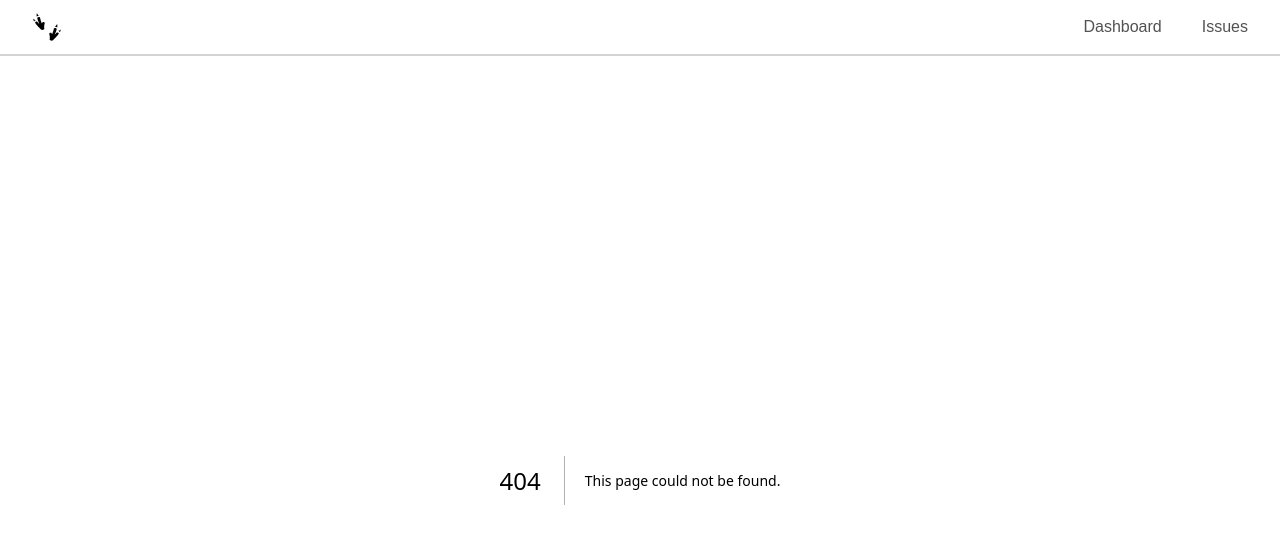
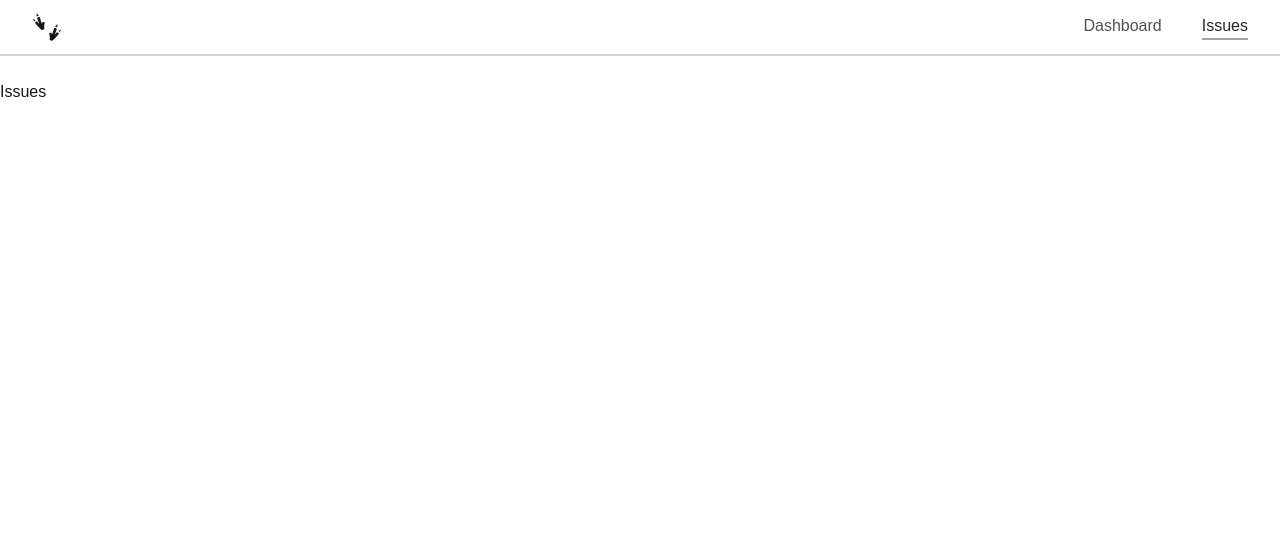
Before and after one commit to Priyanshu090803/issue-trracker, a Next.js app: page /issues in a window 1280 px wide. Before the commit this address had no page. Shown: the top 544 px of the page. Built offline with nearby package versions, Linux system fonts and the light colour scheme.

Commit message:
Style active link in navbar

```diff
--- /dev/null
+++ b/app/issues/page.tsx
@@ -0,0 +1,9 @@
+import React from 'react'
+
+const Issues = () => {
+  return (
+    <div>Issues</div>
+  )
+}
+
+export default Issues
--- a/components/Navbar.tsx
+++ b/components/Navbar.tsx
@@ -1,7 +1,11 @@
+"use client"
+import classNames from 'classnames'
 import Link from 'next/link'
+import { usePathname } from 'next/navigation'
 import { GiVelociraptorTracks } from 'react-icons/gi'
 
 const Navbar = () => {
+    const currentPath = usePathname()
     const links =[
         {label:"Dashboard",href:"/"},
         {label:"Issues",href:"/issues"}
@@ -12,7 +16,11 @@ const Navbar = () => {
         <ul className=' flex gap-10'>
             {
                 links.map((item)=><Link
-                className=' text-neutral-600 hover:text-neutral-900 transition-colors'
+                className={classNames({
+                    "text-neutral-800 border-b-2 border-b-neutral-400":item.href===currentPath,
+                    "text-neutral-600":item.href!==currentPath,
+                    "hover:text-neutral-900 transition-colors":true
+                })}
                 href={`${item.href}`} key={item.label}>{item.label}</Link>)
             }
         </ul>
--- a/package.json
+++ b/package.json
@@ -9,6 +9,7 @@
     "lint": "next lint"
   },
   "dependencies": {
+    "classnames": "^2.5.1",
     "next": "15.4.3",
     "react": "19.1.0",
     "react-dom": "19.1.0",
```
Also changed, not shown: 1 other file (tests, documents, lock files or other folders).
